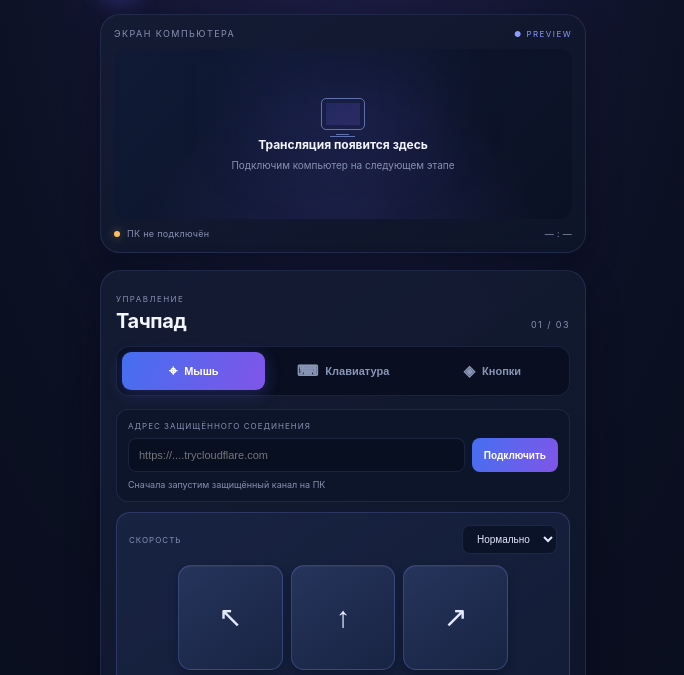
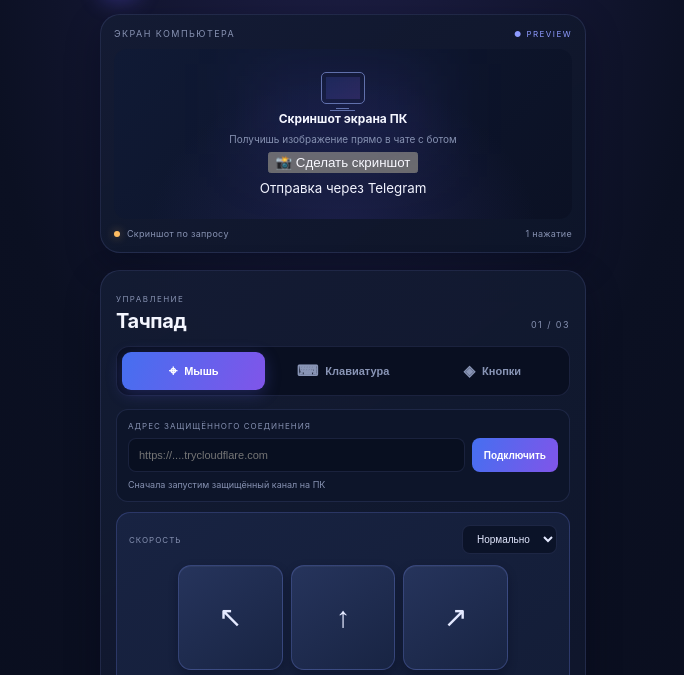
Before and after one commit to kroshixxx-pixel/CouchControl, a plain HTML site: page CouchControl/index.html in a window 1280 px wide. Shown: the part 60-735 px from the top of the page, without its empty margins (297-981 px from the left). Drawn offline with Linux system fonts and the light colour scheme.

Commit message:
Replace Mini App preview with screenshot request button

```diff
--- a/CouchControl/index.html
+++ b/CouchControl/index.html
@@ -18,13 +18,15 @@
 
     <section class="screen-card">
       <div class="screen-head"><span>ЭКРАН КОМПЬЮТЕРА</span><span class="live-dot">● PREVIEW</span></div>
-      <div class="screen">
+      <div class="screen screenshot-screen">
         <div class="screen-glow"></div>
         <div class="monitor-icon"><span></span></div>
-        <strong>Трансляция появится здесь</strong>
-        <p>Подключим компьютер на следующем этапе</p>
+        <strong>Скриншот экрана ПК</strong>
+        <p>Получишь изображение прямо в чате с ботом</p>
+        <button id="send-screenshot" class="screenshot-btn" type="button">📸 Сделать скриншот</button>
+        <small id="screenshot-status">Отправка через Telegram</small>
       </div>
-      <div class="screen-foot"><span><b></b> ПК не подключён</span><span>— : —</span></div>
+      <div class="screen-foot"><span><b></b> Скриншот по запросу</span><span>1 нажатие</span></div>
     </section>
 
     <section class="control-panel">
```
